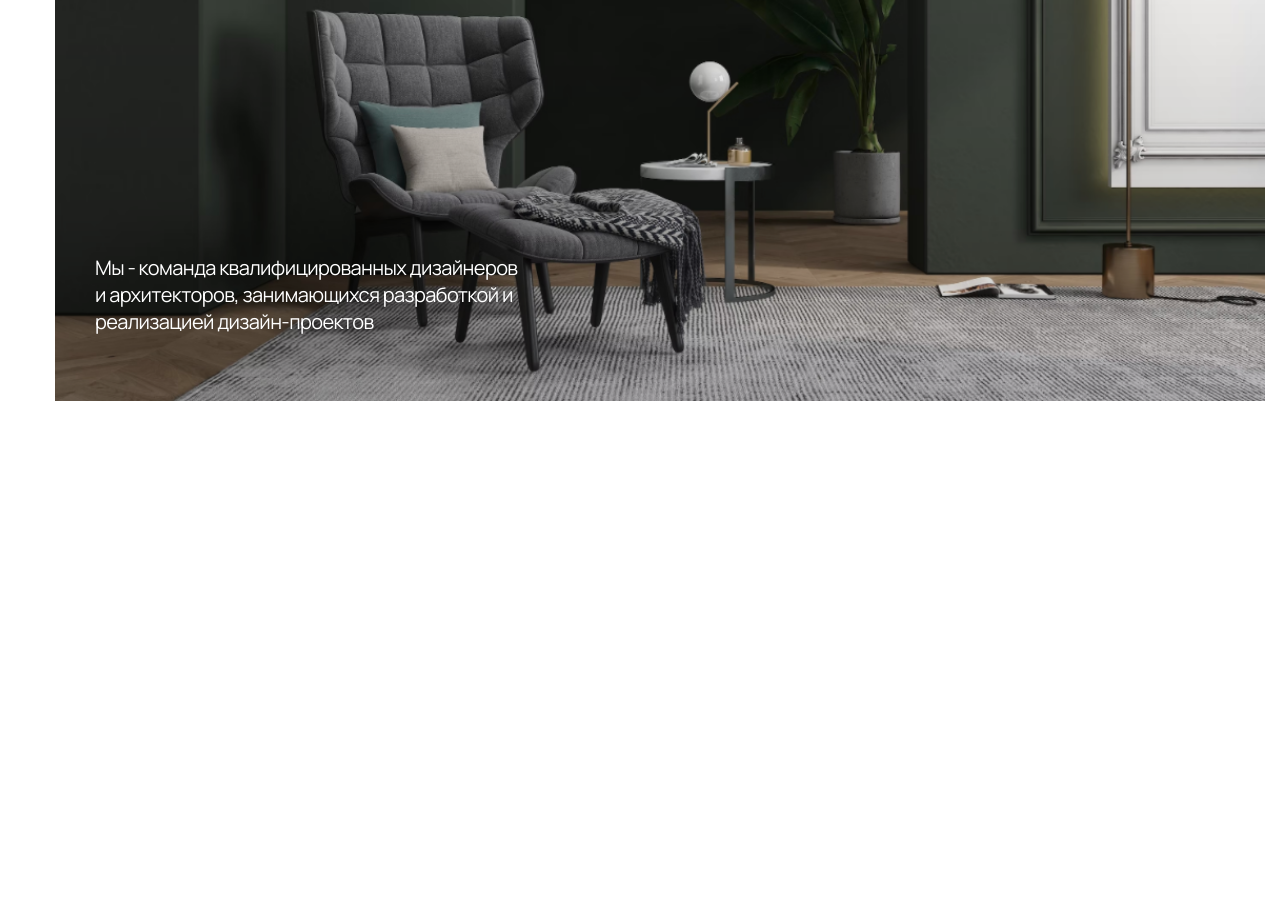
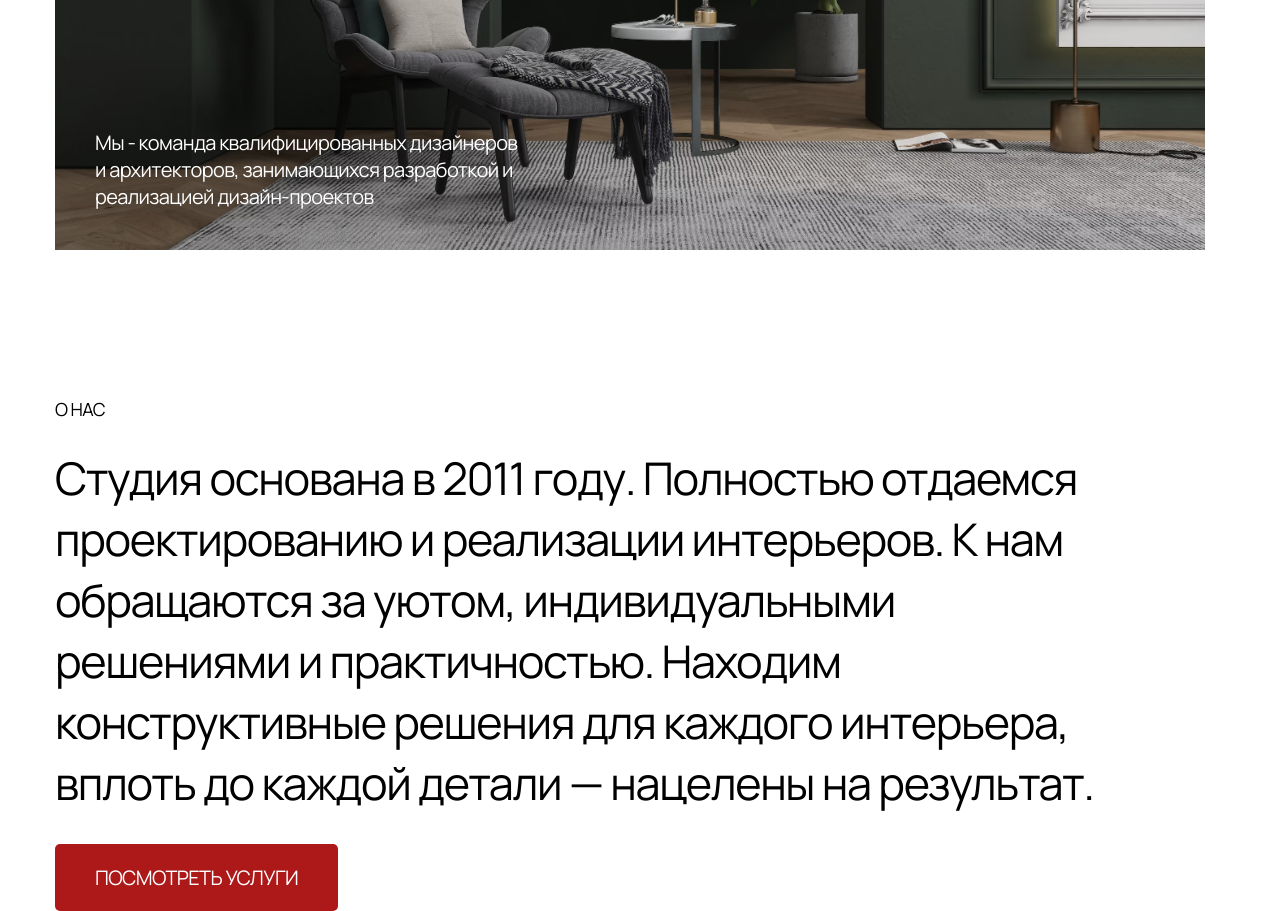
Before and after one commit to Ko4arik/Metrics, a plain HTML site: page index.html in a window 1280 px wide. Shown: the part 400-1311 px from the top of the page. Drawn offline with Linux system fonts and the light colour scheme.

Commit message:
add: section about

```diff
--- a/css/style.css
+++ b/css/style.css
@@ -61,8 +61,7 @@ body {
 }
 
 .main-image {
-  padding-top: 379px;
-  padding-left: 40px;
+  position: relative;
   width: 1170px;
   height: 500px;
   background-image: url(../img/main-image.png);
@@ -71,9 +70,44 @@ body {
 }
 
 .main-image-text {
+  position: absolute;
+  left: 40px;
+  bottom: 40px;
   width: 430px;
   font-size: 20px;
   line-height: 27px;
   letter-spacing: -0.03em;
   color: #fff;
 }
+
+.about-info {
+  width: 1048px;
+}
+
+.about-title {
+  font-size: 18px;
+  letter-spacing: -0.03em;
+  text-transform: uppercase;
+}
+
+.about-text {
+  margin-top: 30px;
+  font-size: 45px;
+  line-height: 61px;
+  letter-spacing: -0.03em;
+}
+
+.about-btn {
+  margin-top: 30px;
+  display: inline-block;
+  border-radius: 5px;
+  padding: 20px 40px;
+
+  background: #ad1818;
+  font-size: 20px;
+  line-height: 27px;
+  letter-spacing: -0.03em;
+  color: #fff;
+  text-decoration: none;
+  cursor: pointer;
+}
--- a/index.html
+++ b/index.html
@@ -14,7 +14,7 @@
     <title>Document</title>
   </head>
   <body>
-    <header class="header">
+    <!-- <header class="header">
       <div class="container">
         <div class="logo">
           <img src="img/Метрика.png" alt="Logo" />
@@ -28,7 +28,7 @@
           </ul>
         </nav>
       </div>
-    </header>
+    </header> -->
 
     <section class="main-content">
       <div class="container">
@@ -46,6 +46,21 @@
       </div>
     </section>
 
+    <section class="about">
+      <div class="container">
+        <div class="about-info">
+          <h2 class="about-title">О НАС</h2>
+          <p class="about-text">
+            Студия основана в 2011 году. Полностью отдаемся проектированию и
+            реализации интерьеров. К нам обращаются за уютом, индивидуальными
+            решениями и практичностью. Находим конструктивные решения для
+            каждого интерьера, вплоть до каждой детали — нацелены на результат.
+          </p>
+          <a href="#" class="about-btn">ПОСМОТРЕТЬ УСЛУГИ</a>
+        </div>
+      </div>
+    </section>
+
     <script src="js/main.js"></script>
   </body>
 </html>
```
